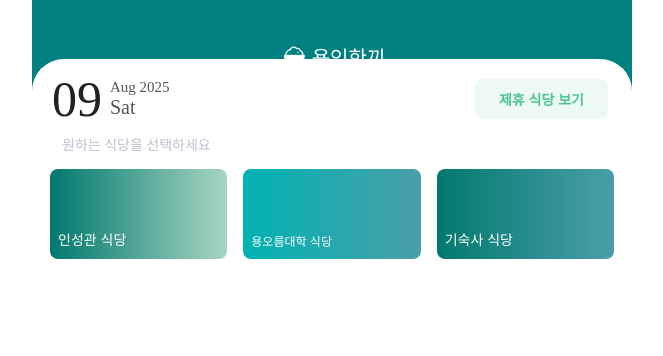
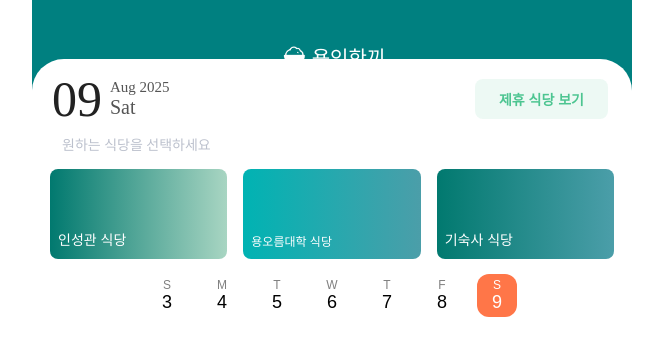
Before and after one commit to jin-evergreen/yongin-hankki, a React (Vite) app: page / in a window 1280 px wide. Shown: the top 356 px of the page, without its empty margins (308-971 px from the left). Built offline with nearby package versions, Linux system fonts and the light colour scheme; a web font is replaced by a local one.

Commit message:
캘린더 컴포넌트 추가

```diff
--- a/src/App.jsx
+++ b/src/App.jsx
@@ -1,7 +1,8 @@
 import './App.css'
 import logo from './assets/main-icon.png'
-import TodayDate from './todayDate'
-import RestaurantSelection from './restaurant-selection'
+import TodayDate from './TodayDate'
+import RestaurantSelection from './Restaurant-selection'
+import Calendar from './Calendar'
 
 function App() {
   return (
@@ -18,6 +19,7 @@ function App() {
               제휴 식당 보기</button>
           </div>
           < RestaurantSelection />
+          < Calendar />
         </div>
      </div>
   )
--- /dev/null
+++ b/src/Calendar.jsx
@@ -0,0 +1,40 @@
+import React from 'react';
+import styles from './Calendar.module.css';
+
+function Calendar(){
+
+    const days = ["S", "M", "T", "W", "T", "F", "S"];
+
+    const today = new Date();
+    const todayDate = today.getDate();
+
+    const startOfWeek = new Date(today);
+    startOfWeek.setDate(today.getDate() - today.getDay());
+
+    const dates = Array.from({ length: 7 }, (_, i) => {
+        const date = new Date(startOfWeek);
+        date.setDate(startOfWeek.getDate() + i);
+        return date.getDate();
+    });
+
+    return (
+        <div className={styles.calendarWrapper}>
+            <div className={styles.calendar}>
+                {days.map((day, index) => {
+                    const isToday = dates[index] === todayDate;
+                    return (
+                        <div
+                            key={index}
+                            className={`${styles.calendarCell} ${isToday ? styles.today : ''}`}
+                        >
+                            <div className={`${styles.dayLabel} ${isToday ? styles.todayLabel : ''}`}>{day}</div>
+                            <div className={styles.dateNumber}>{dates[index]}</div>
+                        </div>
+                    );
+                })}
+            </div>
+        </div>
+    );
+}
+
+export default Calendar;
--- /dev/null
+++ b/src/Calendar.module.css
@@ -0,0 +1,40 @@
+.calendarWrapper {
+  width: 100%;
+  max-width: 600px;
+  margin: 0 auto;
+  padding-left: 5vw;
+  padding-right: 5vw;
+  box-sizing: border-box;
+}
+
+.calendar {
+  display: flex;
+  gap: 15px;
+  justify-content: center;
+}
+
+.calendarCell {
+  text-align: center;
+  width: 40px;
+  border-radius: 12px; /* pill shape */
+  padding: 4px 0;
+}
+
+.dayLabel {
+  font-size: 12px;
+  color: gray;
+}
+
+.dateNumber {
+  font-size: 18px;
+  font-weight: 500;
+}
+
+.today {
+  background-color: #FF7648;
+  color: white;
+}
+
+.todayLabel {
+    color:white;
+}
--- a/src/restaurant-selection.jsx
+++ b/src/restaurant-selection.jsx
@@ -1,5 +1,5 @@
 import React from 'react';
-import styles from './restaurant-selection.module.css'
+import styles from './Restaurant-selection.module.css'
 
 function RestaurantSelection(){
     return (
--- a/src/todayDate.jsx
+++ b/src/todayDate.jsx
@@ -1,4 +1,4 @@
-import styles from './todayDate.module.css'
+import styles from './TodayDate.module.css'
 
 function TodayDate(){
     const today = new Date();
```
Also changed, not shown: src/Calender.jsx (deleted).
